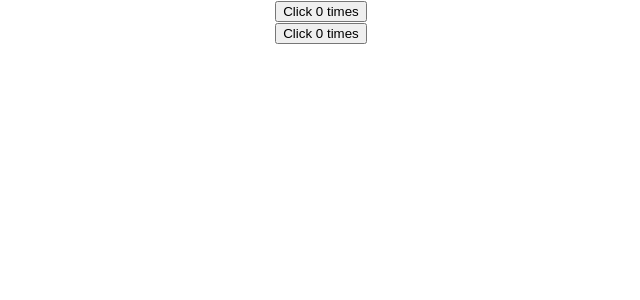
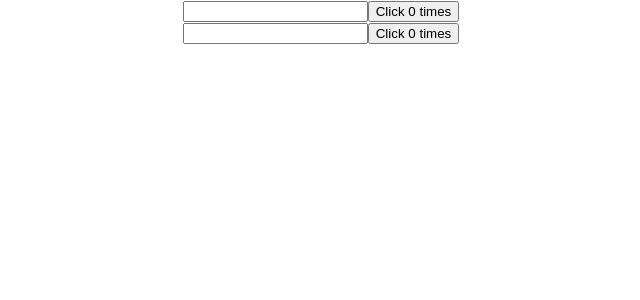
Before and after one commit to codeyluke/react-hooks, a React (Create React App) app: page / in a window 1280 px wide. Shown: the top 300 px of the page, without its empty margins (319-959 px from the left). Built offline with nearby package versions, Linux system fonts and the light colour scheme.

Commit message:
useEffect conditional

```diff
--- a/src/components/ClassCounterOne.js
+++ b/src/components/ClassCounterOne.js
@@ -4,7 +4,8 @@
   constructor(props) {
     super(props)
     this.state = {
-      count: 0
+      count: 0,
+      name: ''
     }
   }
 
@@ -13,11 +14,15 @@
   }
 
   componentDidUpdate(prevProps, prevState) {
-    document.title = `Click ${this.state.count} times`
+    if (prevState.count !== this.state.count) {
+      console.log('updating document title')
+      document.title = `Click ${this.state.count} times`
+    }
   }
   render() {
     return (
       <div>
+        <input type="text" value={this.state.name} onChange={(e) => this.setState({ name: e.target.value })} />
         <button onClick={() => this.setState({ count: this.state.count + 1 })}>
           Click {this.state.count} times
         </button>
--- a/src/components/HookCounterOne.js
+++ b/src/components/HookCounterOne.js
@@ -2,13 +2,16 @@
 
 function HookCounterOne() {
   const [count, setCount] = useState(0)
+  const [name, setName] = useState('')
 
   useEffect(() => {
+    console.log('useEffect - updating document title')
     document.title = `You click ${count} times`
-  })
+  }, [count])
 
   return (
     <div>
+      <input type="text" value={name} onChange={e => setName(e.target.value)} />
       <button onClick={() => setCount(count + 1)}>
         Click {count} times
       </button>
```
